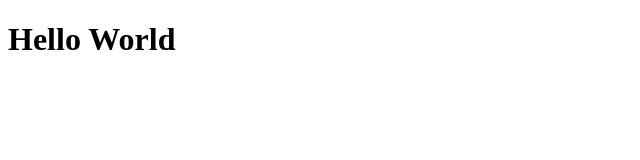
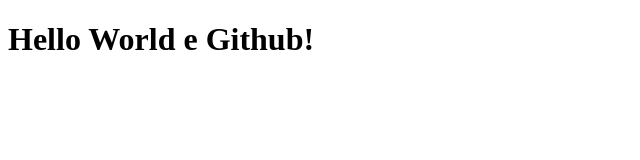
Before and after one commit to guimoz08/DCS, a plain HTML site: page index.html in a window 1280 px wide. Shown: the whole page, without its empty margins (0-640 px from the left). Drawn offline with Linux system fonts and the light colour scheme.

Commit message:
adicionamos a palavra github

```diff
--- a/index.html
+++ b/index.html
@@ -3,9 +3,9 @@
 <head>
     <meta charset="UTF-8">
     <meta name="viewport" content="width=device-width, initial-scale=1.0">
-    <title>Segundo Projetot</title>
+    <title>Segundo Projeto</title>
 </head>
 <body>
-    <h1>Hello World</h1>
+    <h1>Hello World e Github!</h1>
 </body>
 </html>
```
